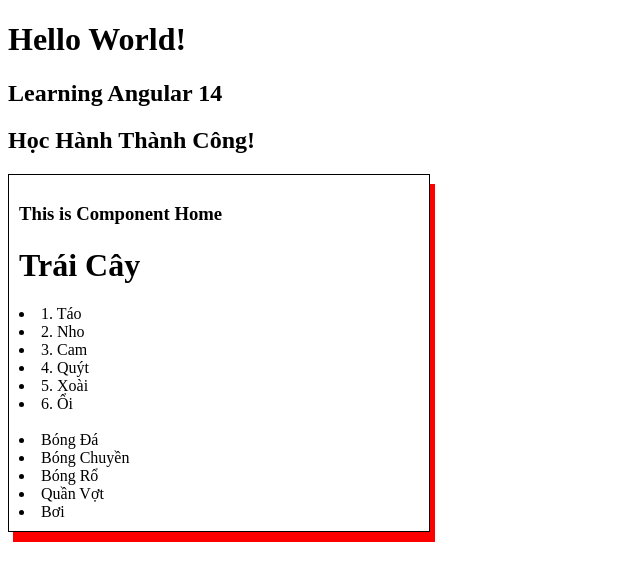
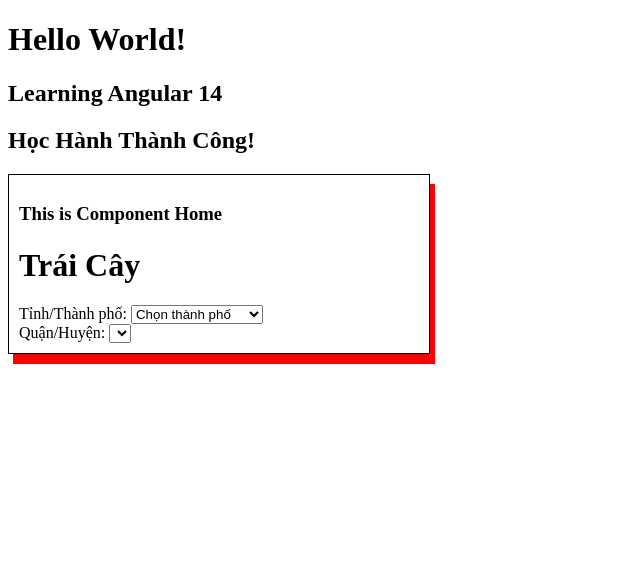
Before and after one commit to DDT13163/Angular_Demo, an Angular app: page / in a window 1280 px wide. Shown: the top 580 px of the page, without its empty margins (0-640 px from the left). Built offline with nearby package versions, Linux system fonts and the light colour scheme.

Commit message:
viết danh sách chọn tỉnh/thành,quận/huyện tương ứng

```diff
--- a/src/app/home/home.component.html
+++ b/src/app/home/home.component.html
@@ -1,11 +1,13 @@
 <div class="test">
     <h3>This is Component Home</h3>
     <h1>Trái Cây</h1>
-    <div *ngFor="let trai of traiCay; let i = index">
-        <li>{{ i + 1 }}. {{ trai }}</li>
-    </div>
+    Tỉnh/Thành phố:
+    <select id="city" (change)="changeCity($event)">
+        <option *ngFor="let data of vietnamData" value="{{ data.city }}">{{ data.city }}</option>
+    </select>
     <br>
-    <div *ngFor="let tt of theThao">
-        <li>{{ tt }}</li>
-    </div>
+    Quận/Huyện:
+    <select id="district">
+        <option *ngFor="let district of districts" value="{{ district }}">{{ district }}</option>
+    </select>
 </div>
--- a/src/app/home/home.component.ts
+++ b/src/app/home/home.component.ts
@@ -8,9 +8,35 @@ import { Component, OnInit } from '@angular/core';
 export class HomeComponent implements OnInit {
   traiCay = ['Táo', 'Nho', 'Cam', 'Quýt', 'Xoài', 'Ổi'];
   theThao = ['Bóng Đá', 'Bóng Chuyền', 'Bóng Rổ', 'Quần Vợt', 'Bơi'];
+  public vietnamData = [
+    { city: 'Chọn thành phố', district: [] },
+    { city: 'An Giang', district: ["Thành phố Long Xuyên", "Thành phố Châu Đốc", "Thị xã Tân Châu"] },
+    { city: 'Bà Rịa - Vũng Tàu', district: ["Thành phố Vũng Tàu", "Thị xã Bà Rịa", "Thị xã Phú Mỹ"] },
+    { city: 'Bạc Liêu', district: ["Thành phố Bạc Liêu", "Huyện Đông Hải", "Huyện Hòa Bình"] }
+  ]
+  public districts: string[] = [];
   constructor() { }
 
   ngOnInit(): void {
+    console.log('vietnamData = ', this.vietnamData);
+  }
+
+  public changeCity(event: any): void {
+    const city = event.target.value;
+    if (!city) {
+      return;
+    }
+
+    //Cách 1
+    // const search = this.vietnamData.filter((data) => data.city === city);
+    // console.log('search', search);
+    // if (search && search.length > 0) {
+    //   this.districts = search[0].district;
+    // }
+
+
+    //Cách 2
+    this.districts = this.vietnamData.find(data => data.city === city)?.district || [];
   }
 
 }
```
